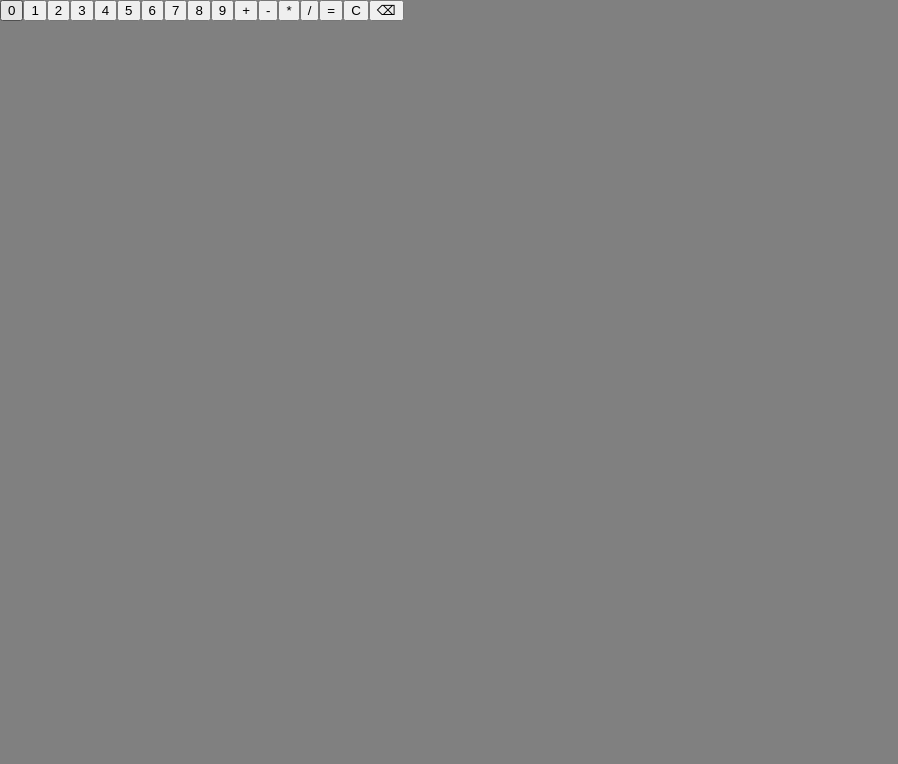
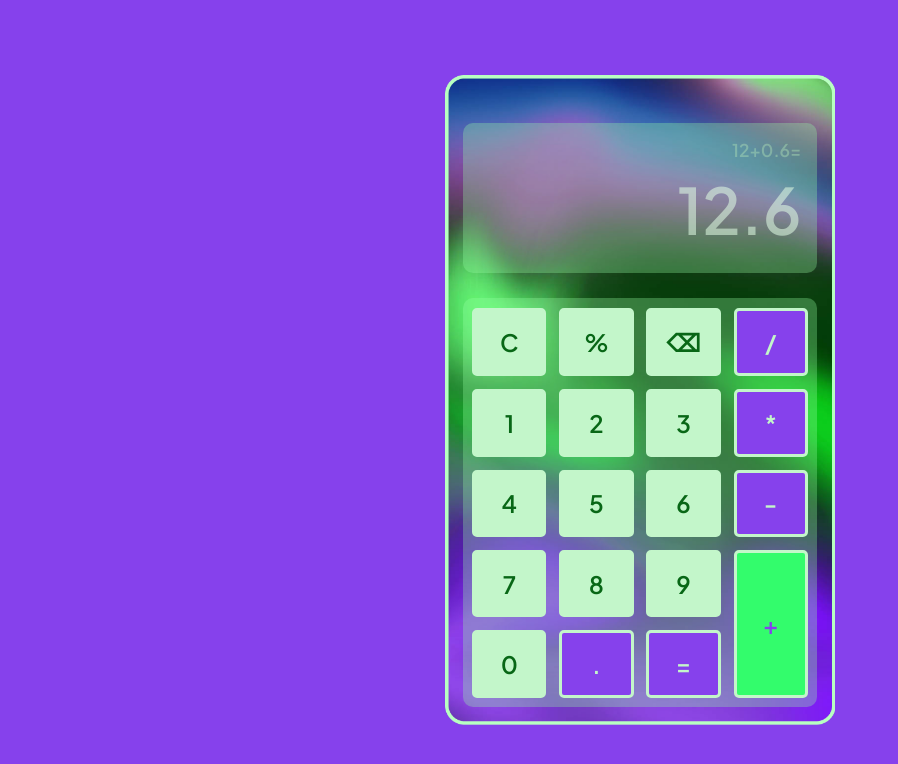
Before and after one commit to waikoo/calculator, a plain HTML site: page index.html in a window 1280 px wide. Shown: the whole page, without its empty margins (0-898 px from the left). Drawn offline with Linux system fonts and the light colour scheme.

Commit message:
Add preliminary CSS

```diff
--- a/app.js
+++ b/app.js
@@ -1,4 +1,4 @@
 import { attachButtonsToDOM } from "./utils/createButtons.js"
-const buttonsEl = document.querySelector('.buttons')
+const buttonsEl = document.querySelector('.buttons-inner')
 
 attachButtonsToDOM(buttonsEl)
--- a/index.html
+++ b/index.html
@@ -14,8 +14,19 @@
 <body>
 
   <div class="calculator">
-    <div class="screen"></div>
-    <div class="buttons"></div>
+      <div class="calculator-inner">
+
+        <div class="screen">
+          <div class="calculation">12+0.6=</div>
+          <div class="result">12.6</div>
+        </div>
+
+        <div class="buttons">
+          <div class="buttons-inner"></div>
+        </div>
+
+      </div>
+
   </div>
 
   <script src="app.js" type="module" async></script>
--- a/style.css
+++ b/style.css
@@ -4,8 +4,214 @@
   box-sizing: border-box;
 }
 
+:root {
+  --plus: #33fc6c;
+  --calculation: #B0E2B770;
+  --result: #E0FBE390;
+  --overlay: #96FFA450;
+  --btn-bg-light: #C3F6CA;
+  --btn-bg-harsh: #33FC6C;
+  --btn-bg-operator: #8641ec;
+  --btn-txt: #086716;
+  --ff: 'Plus Jakarta Sans', sans-serif;
+}
+
+html {
+  height: 100vh;
+}
+
 body {
-  background: grey;
+  background: var(--btn-bg-operator);
+  color: black;
   margin: 0;
   padding: 0;
+  display: grid;
+  place-items: center;
+  height: 100vh;
+  font-family: var(--ff);
+  font-size: 2rem;
+  font-weight: 600;
 }
+
+.calculator {
+  max-width: 600px;
+  width: 390px;
+  height: 650px;
+  max-height: auto;
+  padding: 1.1rem;
+  padding-top: 3rem;
+  background-image: url('./img/calc_bg.png');
+  background-repeat: no-repeat;
+  background-size: cover;
+}
+
+.calculator-inner {
+  display: flex;
+  flex-direction: column;
+  justify-content: space-between;
+  align-items: stretch;
+  width: 100%;
+  height: 100%;
+}
+
+.calculator > img {
+  display: block;
+  max-width: 100%;
+  height: auto;
+  overflow: hidden;
+  border-radius: 10px;
+}
+
+.screen {
+  width: 100%;
+  height: 150px;
+  z-index: 2;
+  background-color: var(--overlay);
+  border-radius: 10px;
+  padding: 1rem;
+  display: grid;
+  justify-items: flex-end;
+
+}
+
+.calculation {
+  color: var(--calculation);
+  font-size: 1.1rem;
+}
+
+.result {
+  color: var(--result);
+  font-size: 4rem;
+}
+
+.screen > img {
+  display: block;
+  min-width: 90%;
+  margin: 0 auto;
+  position: relative;
+  z-index: 1;
+}
+
+.buttons {
+  height: 70%;
+  width: 100%;
+  margin: 0 auto;
+}
+
+.buttons-inner {
+  background-color: var(--overlay);
+  border-radius: 10px;
+  display: grid;
+  grid-template-columns: repeat(4, 1fr);
+  z-index: 1;
+  position: relative;
+  height: 100%;
+  width: 100%;
+  gap: .8rem;
+  padding: 0.6rem;
+}
+
+.buttons-inner button {
+  border-radius: 5px;
+  border: none;
+  font-family: var(--fs);
+  font-weight: 600;
+  font-size: 1.5rem;
+  border: 3px solid var(--btn-bg-light);
+  cursor: pointer;
+}
+
+button[data-role="operator"] {
+  background-color: var(--btn-bg-operator);
+  color: var(--btn-bg-light);
+}
+
+button[data-role="number"] {
+  background-color: var(--btn-bg-light);
+  color: var(--btn-txt);
+}
+
+.operator7[data-role="operator"], button[data-role="delete"] {
+  background-color: var(--btn-bg-light);
+  color: var(--btn-txt);
+}
+
+.operator1[data-role="operator"] {
+  background-color: var(--btn-bg-harsh);
+  color: var(--btn-bg-operator);
+}
+
+.delete1 {
+  grid-row: 1/2;
+  grid-column: 1/2;
+}
+
+.operator7 {
+  grid-row: 1/2;
+  grid-column: 2/3;
+}
+
+.delete2 {
+  grid-row: 1/2;
+  grid-column: 3/4;
+}
+
+.operator4 {
+  grid-row: 1/2;
+  grid-column: 4/5;
+}
+
+.number1 {
+  grid-row: 2/3;
+  grid-column: 1/2;
+}
+
+.number2 {
+  grid-row: 2/3;
+  grid-column: 2/3;
+}
+
+.number3 {
+  grid-row: 2/3;
+  grid-column: 3/4;
+}
+
+.operator3 {
+  grid-row: 2;
+  grid-column: 4/5;
+}
+
+.number4 {
+  grid-row: 3;
+  grid-column: 1/2;
+}
+
+.number5 {
+  grid-row: 3;
+  grid-column: 2/3;
+}
+
+.number6 {
+  grid-row: 3;
+  grid-column: 3/4;
+}
+
+.operator2 {
+  grid-row: 3;
+  grid-column: 4/5;
+}
+
+.number0 {
+  grid-row: 5;
+  grid-column: 1/2;
+}
+
+.operator1 {
+  grid-row: 4/6;
+  grid-column: 4/5;
+}
+
+.operator5 {
+  grid-row: 5/6;
+  grid-column: 3/4;
+}
--- a/utils/createButtons.js
+++ b/utils/createButtons.js
@@ -1,5 +1,5 @@
 const BUTTONS = {
-    OPERATOR: ['+', '-', '*', '/', '=' ],
+    OPERATOR: ['+', '-', '*', '/', '=', '.', '%'],
     DELETE: ['C', '⌫'],
     NUMBER_OF_NUMBERS: 10
 }
@@ -27,11 +27,12 @@ function getNodeArray(type, iconsArray) {
 function getButton(instanceType, iconsArray, i) {
   const button = document.createElement('button');
 
-  button.className = `${instanceType}${i+1}`
+  const isOperator = instanceType !== 'number'
+  button.className = `${instanceType}${isOperator ? i+1 : i}`
   button.dataset.role = instanceType
-  button.dataset.id = i+1
+  button.dataset.id = isOperator ? i+1 : i
   button.textContent =
-    instanceType !== 'number' ? iconsArray[i] : i
+    isOperator ? iconsArray[i] : i
 
   return button;
 }
```
Also changed, not shown: img/calc_bg.png (added), img/calculator_bg.png (deleted), img/calculator_bg_2.png (deleted), img/screen.png (deleted), 1 other file.
